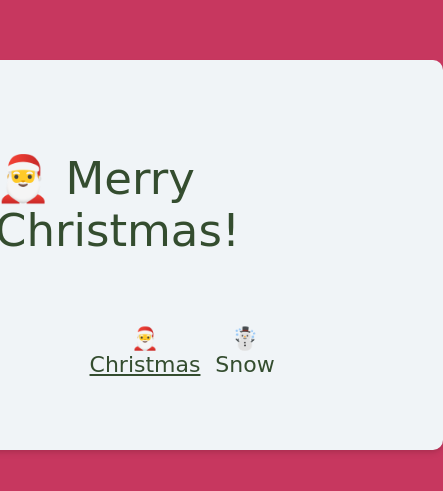
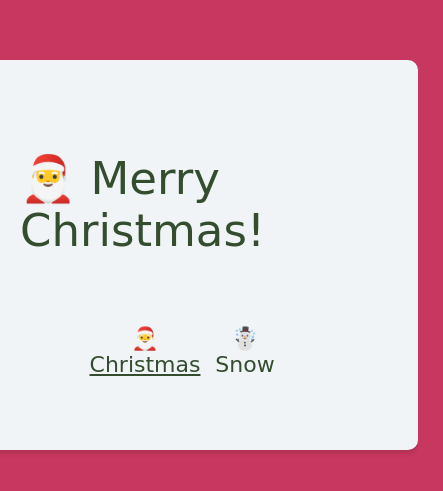
Before and after one commit to DarrickFauvel/JavaScriptmas-2021, a plain HTML site: page day02-toggle-christmas-theme/index.html in a window 390 px wide. Shown: the part 167-658 px from the top of the page, 443 px wide, since content can reach past the window. Drawn offline with nearby package versions, Linux system fonts and the light colour scheme; a web font is replaced by a local one.

Commit message:
Decrease width of container

```diff
--- a/day02-toggle-christmas-theme/index.css
+++ b/day02-toggle-christmas-theme/index.css
@@ -31,7 +31,7 @@ body {
   flex-direction: column;
   border-radius: 10px;
   padding: 3em;
-  min-width: 400px;
+  min-width: 350px;
   box-shadow: rgba(0, 0, 0, 0.1) 0px 4px 6px -1px,
     rgba(0, 0, 0, 0.06) 0px 2px 4px -1px;
 }
```
